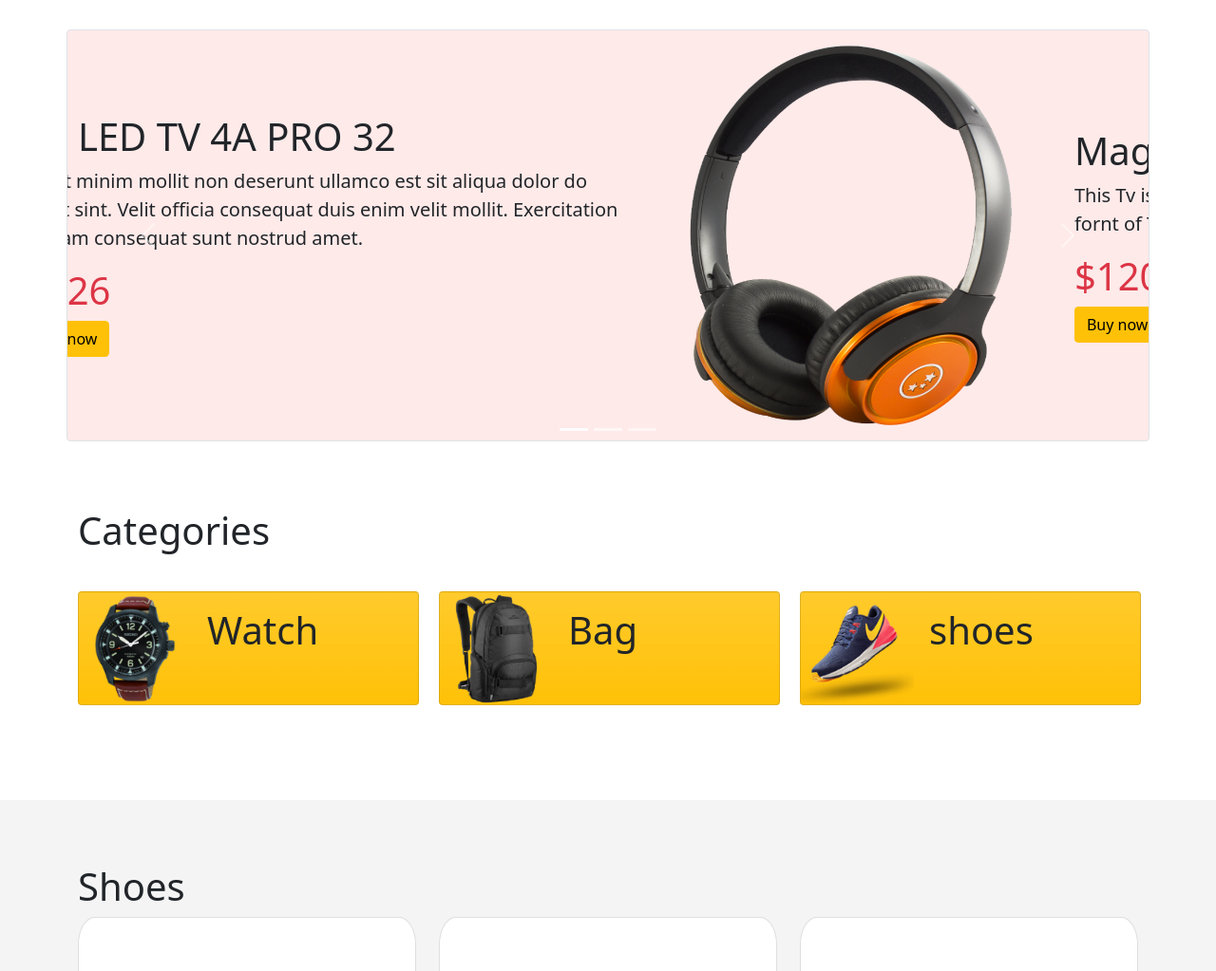
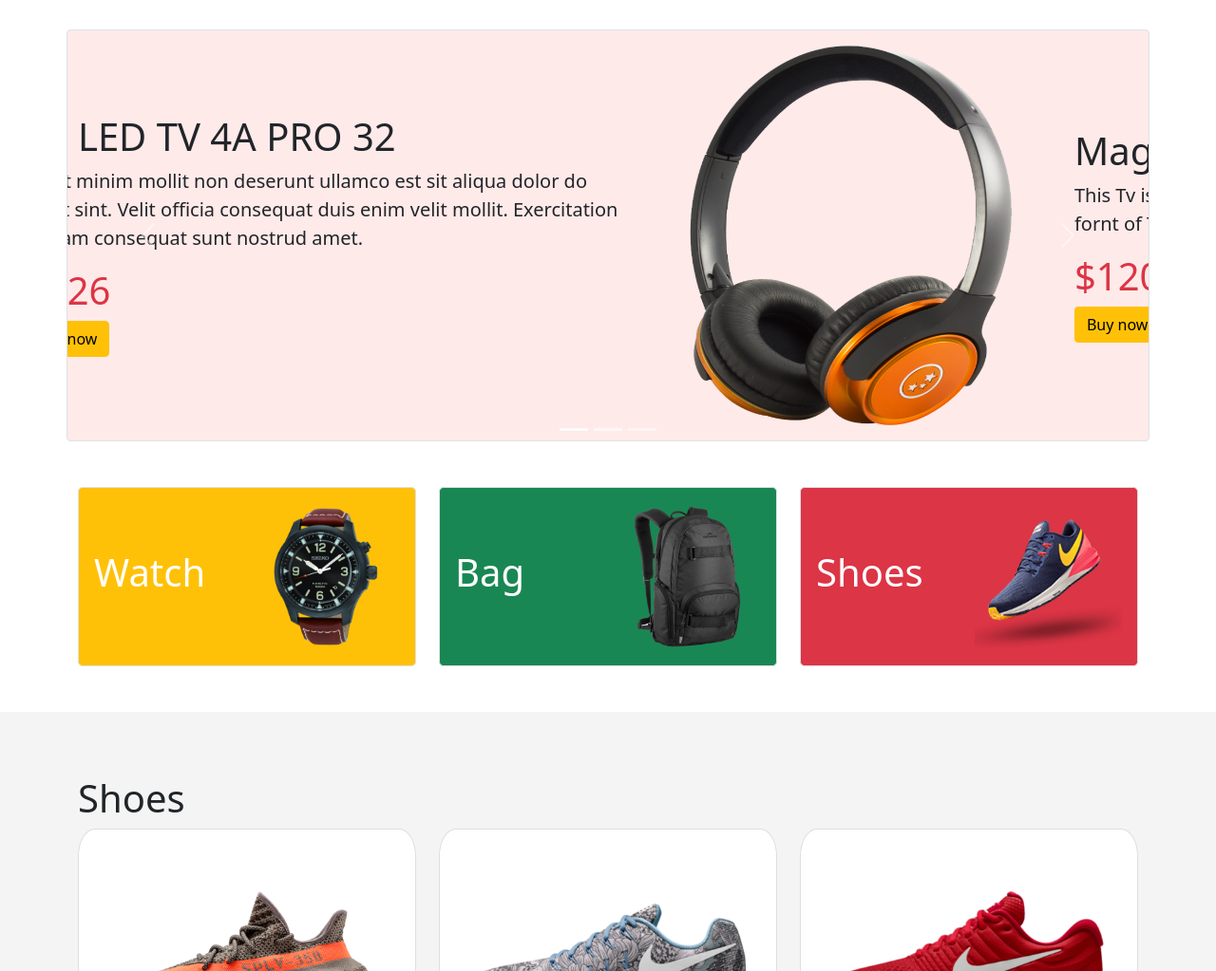
Before and after one commit to 555REDOY555/HERO-panda, a plain HTML site: page index.html in a window 1280 px wide. Shown: the part 77-1100 px from the top of the page at 95% size. Drawn offline with Linux system fonts and the light colour scheme.

Commit message:
no matter

```diff
--- a/index.html
+++ b/index.html
@@ -136,57 +136,28 @@
 
 
         <!-- The categories started -->
-        <div class="container" style="margin-top:70px; margin-bottom: 100px;">
-            <h1 style="margin-bottom: 40px;">
-                Categories
-            </h1>
-            <div class="row">
-                <div class=" col-md-4 ">
-                    <div class="card bg-warning bg-gradient" style="width:359px; height:120px;">
-                        <div class="row mb-3 g-0 ">
-                            <div class="col-md-4">
-                                <img src="images/categories/watch.png" class="img-fluid rounded" alt="...">
-                            </div>
-                            <div class="col-md-8">
-                                <div class="card-body">
-                                    <h1 class="card-title">Watch</h5>
-
-                                </div>
-                            </div>
-                        </div>
+        <div class="container my-5">
+            <div class="row g-4">
+                <div class="col-lg-4 ">
+                    <div class="p-3 border bg-warning d-flex align-items-center justify-content-between  rounded-3">
+                        <h1 class="text-white">Watch</h1>
+                        <img src="images/categories/watch.png" alt="">
                     </div>
                 </div>
-                <div class=" col-md-4">
-                    <div class="card bg-warning bg-gradient" style="width: 359px; height:120px;">
-                        <div class="row mb-3 g-0">
-                            <div class="col-md-4">
-                                <img src="images/categories/bag.png" class="img-fluid rounded" alt="...">
-                            </div>
-                            <div class="col-md-8">
-                                <div class="card-body">
-                                    <h1 class="card-title">Bag</h5>
-
-                                </div>
-                            </div>
-                        </div>
+                <div class="col-lg-4">
+                    <div class="p-3 border bg-success d-flex align-items-center justify-content-between rounded-3">
+                        <h1 class="text-white">Bag</h1>
+                        <img src="images/categories/bag.png" alt="">
                     </div>
                 </div>
-                <div class=" col-md-4 ">
-                    <div class="card bg-warning bg-gradient" style="width: 359px; height:120px;">
-                        <div class="row mb-3 g-0">
-                            <div class="col-md-4">
-                                <img src="images/categories/shoes.png" class="img-fluid rounded" alt="...">
-                            </div>
-                            <div class="col-md-8">
-                                <div class="card-body">
-                                    <h1 class="card-title">shoes</h5>
-
-                                </div>
-                            </div>
-                        </div>
+                <div class="col-lg-4 ">
+                    <div class="p-3 border bg-danger d-flex align-items-center justify-content-between rounded-3">
+                        <h1 class="text-white">
+                            Shoes
+                        </h1>
+                        <img src="images/categories/shoes.png" alt="">
                     </div>
                 </div>
-
             </div>
         </div>
         <!-- categories over -->
@@ -195,9 +166,10 @@
 
         <!-- The show section is started -->
         <section style="background: #F4F4F4;">
-            <div class="container mt-4 ">
+            <div class="container mt-4">
                 <h1 style="padding-top: 6%;">Shoes</h1>
-                <div class="row row-cols-1 row-cols-md-3 g-4 rounded-7">
+                <div class="row row-cols-1 row-cols-md-3 g-4 rounded-7" id="scrollspyHeading1"
+                    data-bs-target="#navbar-example2">
                     <div class="col">
                         <div class="card h-100 d-flex" style="border-radius: 5%;">
                             <img src="images/shoes/shoe-1.png" class="card-img-top mt-4" alt="...">
@@ -216,7 +188,7 @@
 
                         </div>
                     </div>
-                    <div class="col">
+                    <div class="col" data-bs-target="#navbar-example2" id="scrollspyHeading1">
                         <div class="card h-100" style="border-radius: 5%;">
                             <img src="images/shoes/shoe-2.png" class="card-img-top mt-4" alt="...">
                             <div class="card-body" style="text-align: center;">
```
